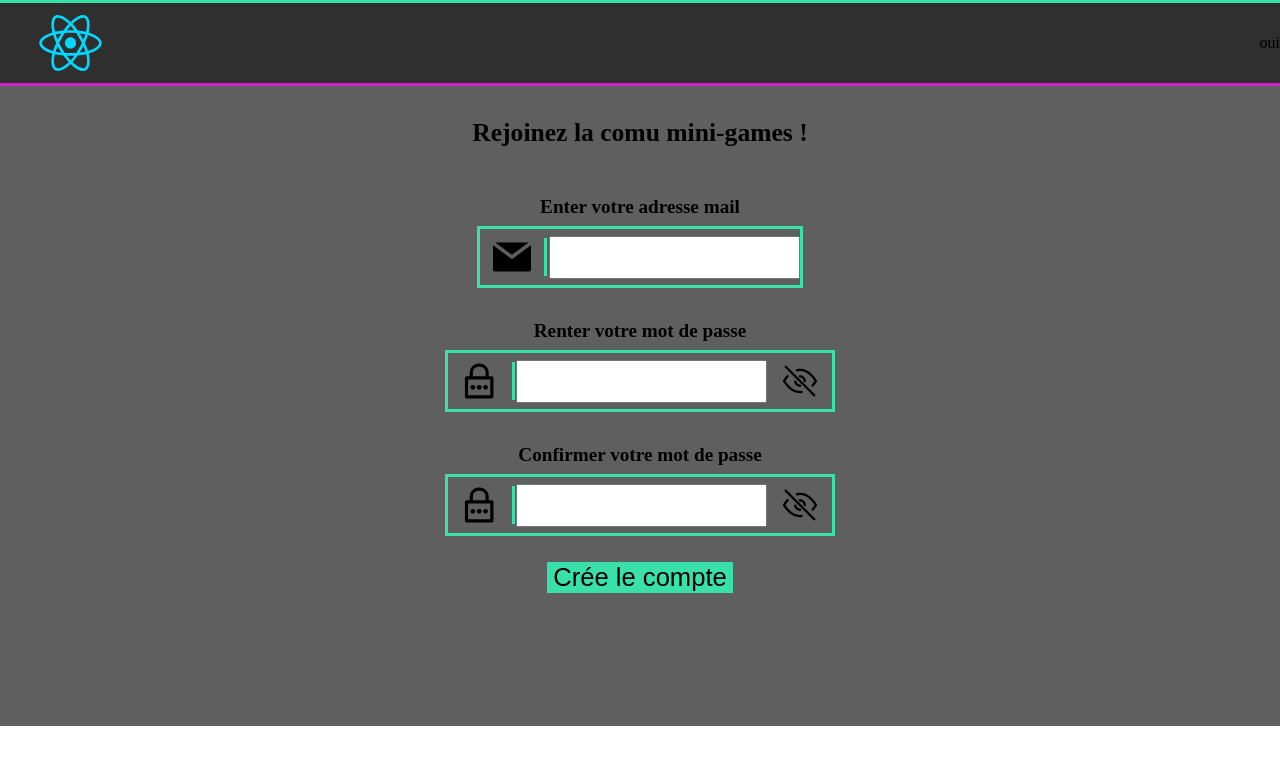
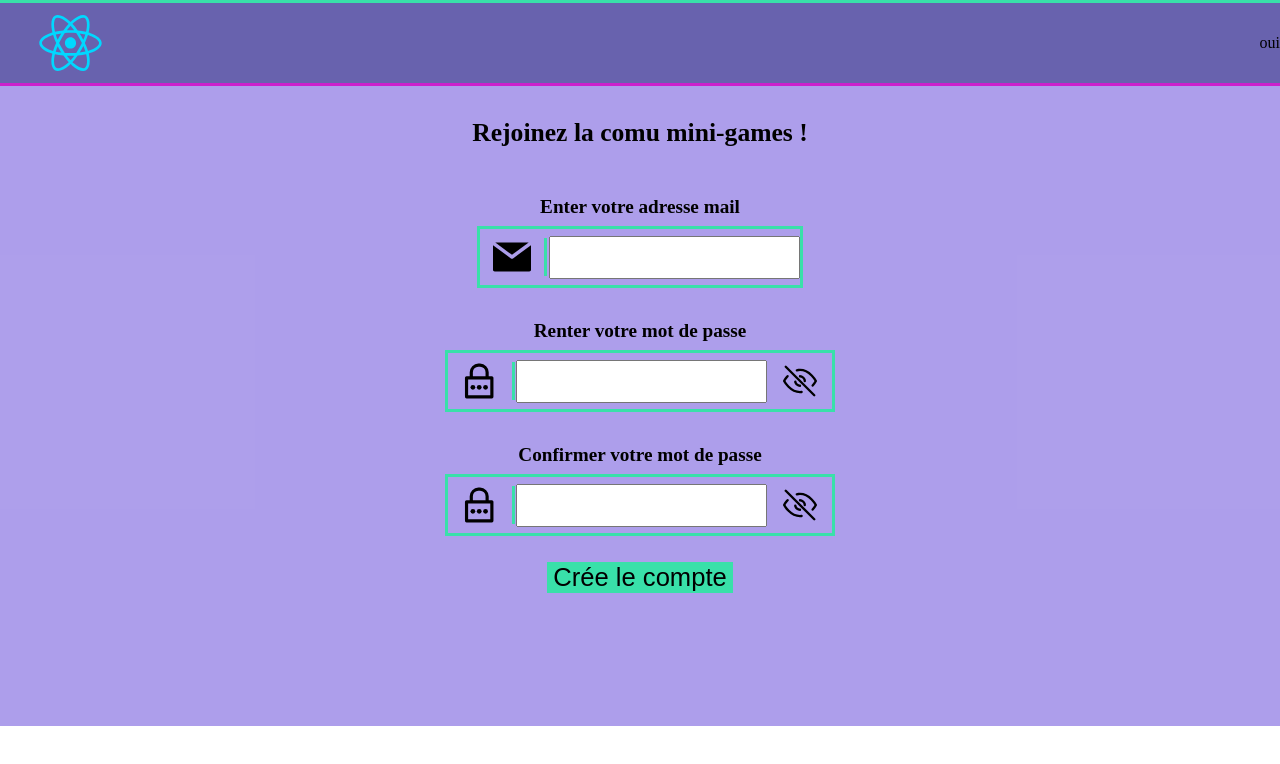
Before and after one commit to GurvanN22/MiniGames, a React (Vite) app in the folder Front-end/: page /CreateAccount in a window 1280 px wide. Shown: the top 764 px of the page. Built offline with nearby package versions, Linux system fonts and the light colour scheme.

Commit message:
update-loginPage(css)

```diff
--- a/Front-end/src/assets/scss/components/_CreateAccount.scss
+++ b/Front-end/src/assets/scss/components/_CreateAccount.scss
@@ -1,5 +1,5 @@
 .CreateAccount {
-background-color: #5f5f5f;
+background-color: rgba(78, 45, 211, 0.46);
 display: flex;
 align-items: center;
 flex-direction: column;
--- a/Front-end/src/assets/scss/components/_TopBar.scss
+++ b/Front-end/src/assets/scss/components/_TopBar.scss
@@ -1,7 +1,7 @@
 .TopBar {
     height: 10vh;
     width: 100vw;
-    background-color: #2F2F2F;
+    background-color: rgba(54, 46, 147, 0.75);
     display: flex;
     flex-direction: row;
     justify-content: space-between;
```
